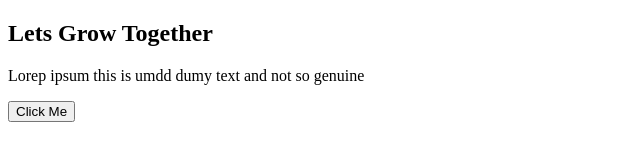
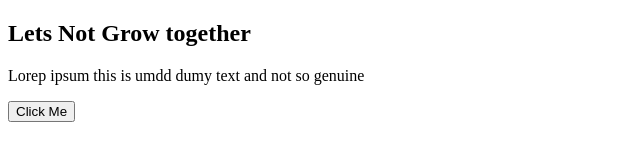
Before and after one commit to vikratnverma945/stackBeastYt, a plain HTML site: page sample.html in a window 1280 px wide. Shown: the whole page, without its empty margins (0-640 px from the left). Drawn offline with Linux system fonts and the light colour scheme.

Commit message:
added coments in index.html

```diff
--- a/sample.html
+++ b/sample.html
@@ -8,9 +8,10 @@
   </head>
   <body>
     <footer>
-      <h2>Lets Grow Together</h2>
+      <h2>Lets Not Grow together</h2>
       <p>Lorep ipsum this is umdd dumy text and not so genuine</p>
       <button>Click Me</button>
     </footer>
   </body>
 </html>
+<!-- Iam addding this some thign new -->
```
